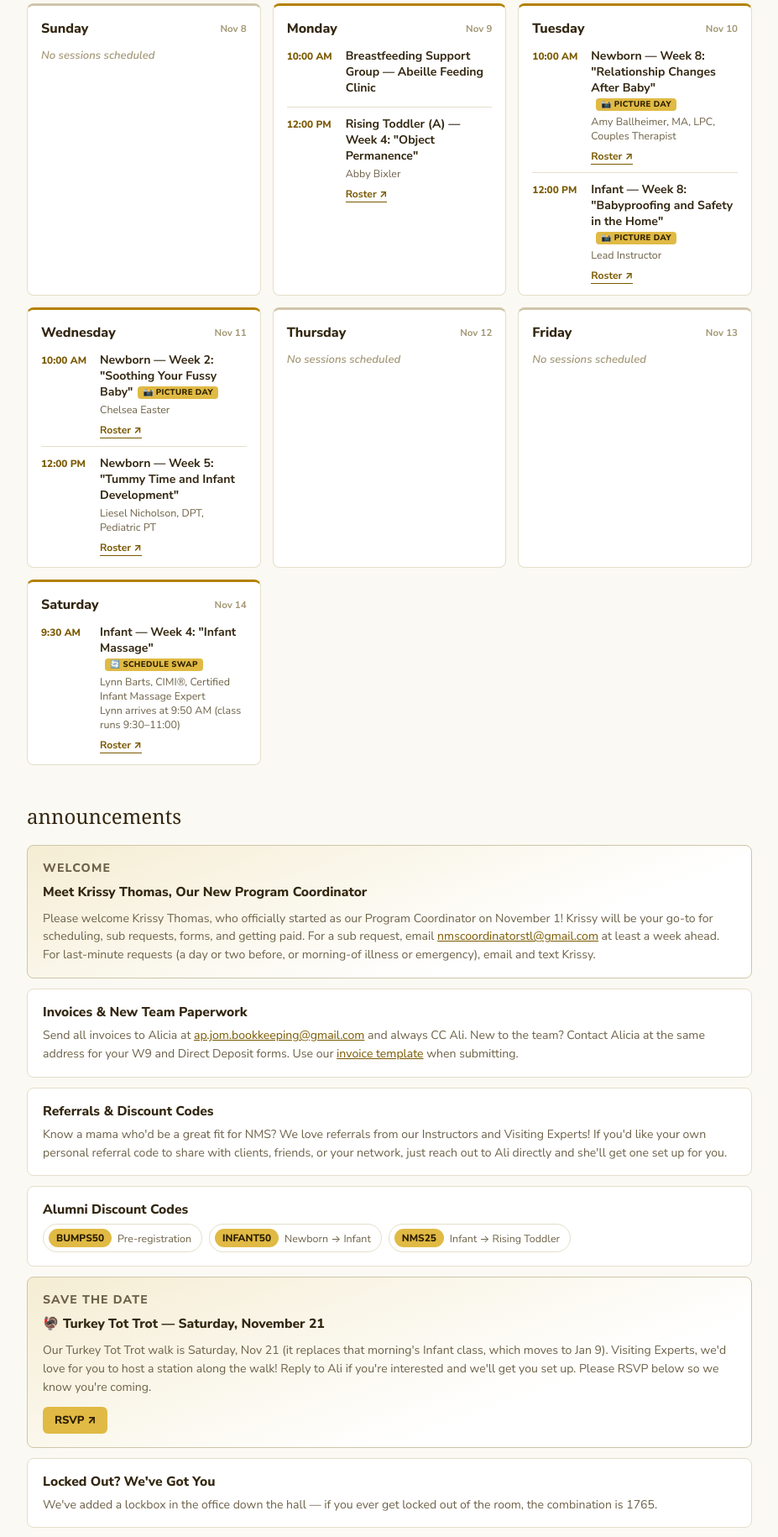
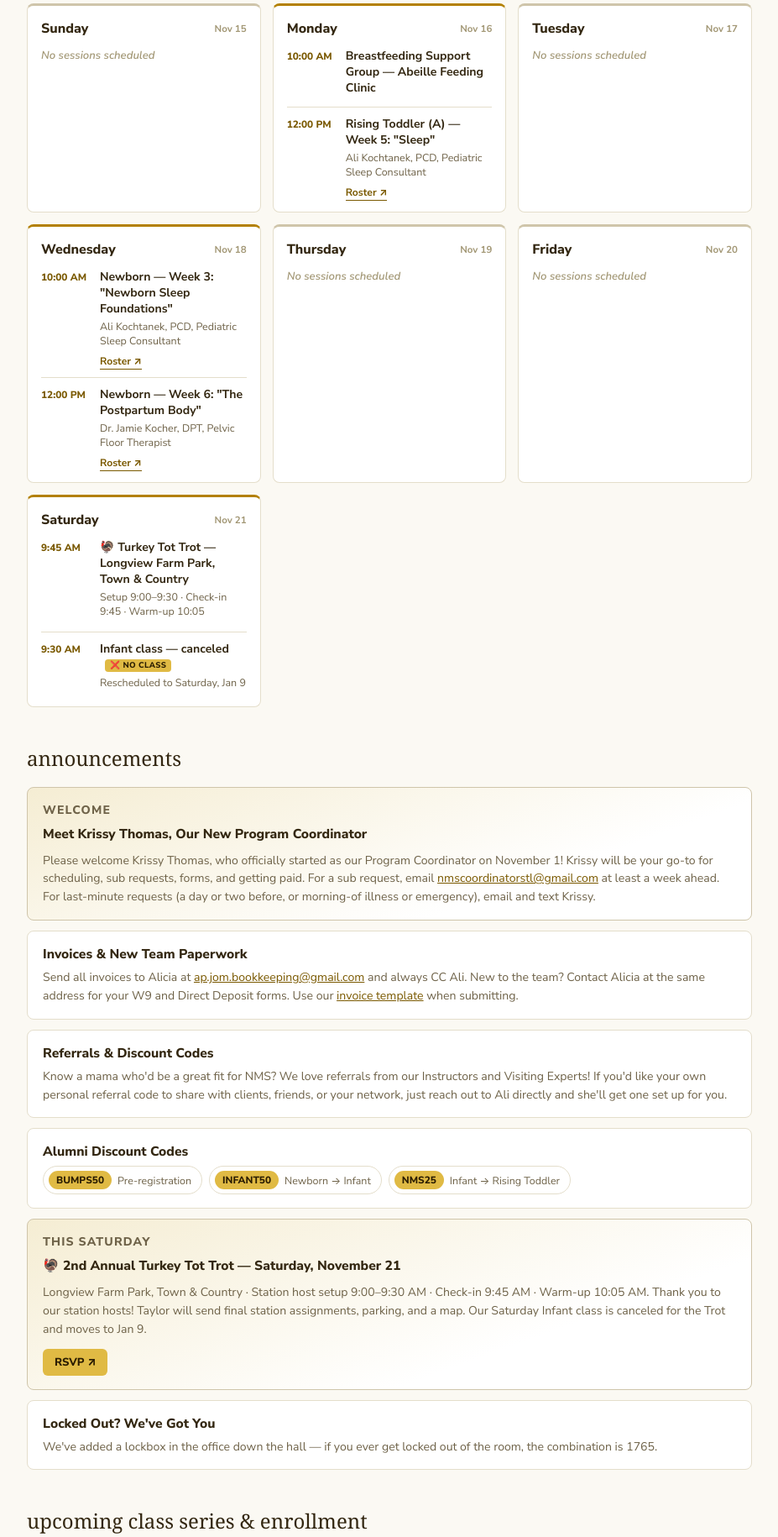
Before and after one commit to alikochtanek-cloud/nms-instructor-week, a plain HTML site: page index.html in a window 1280 px wide. Shown: the part 451-2281 px from the top of the page at 84% size, without its empty margins (176-1103 px from the left). Drawn offline with Linux system fonts and the light colour scheme; a web font is replaced by a local one.

Commit message:
Update index.html

```diff
--- a/index.html
+++ b/index.html
@@ -592,7 +592,7 @@
       <p class="eyebrow">What's Happening at New Mom School</p>
       <h1>instructor &amp; visiting expert hub</h1>
       <div class="masthead-meta">
-        <span class="week-range">Nov 8 – 14, 2026</span>
+        <span class="week-range">Nov 15 – 21, 2026</span>
       </div>
       <p class="confidential-tag">Confidential Information</p>
       <p class="masthead-intro">This page is your weekly hub for everything happening at New Mom School West County — a quick look at what's coming up on the calendar, any special events on the horizon, and announcements for our team. This communication tool is for our Instructors and Visiting Experts only, so please keep the details here between us.</p>
@@ -605,12 +605,12 @@
     <div class="day-grid">
 
       <article class="day-card is-empty">
-        <h3>Sunday <span class="date">Nov 8</span></h3>
+        <h3>Sunday <span class="date">Nov 15</span></h3>
         <p class="empty-note">No sessions scheduled</p>
       </article>
 
       <article class="day-card">
-        <h3>Monday <span class="date">Nov 9</span></h3>
+        <h3>Monday <span class="date">Nov 16</span></h3>
         <ul class="sessions">
           <li class="session">
             <div class="session-time">10:00 AM</div>
@@ -621,52 +621,35 @@
           <li class="session">
             <div class="session-time">12:00 PM</div>
             <div>
-              <p class="session-title">Rising Toddler (A) — Week 4: "Object Permanence"</p>
-              <p class="session-people">Abby Bixler</p>
+              <p class="session-title">Rising Toddler (A) — Week 5: "Sleep"</p>
+              <p class="session-people">Ali Kochtanek, PCD, Pediatric Sleep Consultant</p>
               <a class="roster-link" href="https://docs.google.com/document/d/1MsfonJVExhOC5AtUwTkhv75ggPQFnEQ2oteR2gFVpmE/edit" target="_blank" rel="noopener">Roster ↗</a>
             </div>
           </li>
         </ul>
       </article>
 
+      <article class="day-card is-empty">
+        <h3>Tuesday <span class="date">Nov 17</span></h3>
+        <p class="empty-note">No sessions scheduled</p>
+      </article>
+
       <article class="day-card">
-        <h3>Tuesday <span class="date">Nov 10</span></h3>
+        <h3>Wednesday <span class="date">Nov 18</span></h3>
         <ul class="sessions">
           <li class="session">
             <div class="session-time">10:00 AM</div>
             <div>
-              <p class="session-title">Newborn — Week 8: "Relationship Changes After Baby"<span class="tag-picture">📸 Picture day</span></p>
-              <p class="session-people">Amy Ballheimer, MA, LPC, Couples Therapist</p>
-              <a class="roster-link" href="https://docs.google.com/document/d/1s9Vgvly0yjvIbIqps3F5ewSe3O3a8N8gN07UkKt3RAU/edit" target="_blank" rel="noopener">Roster ↗</a>
-            </div>
-          </li>
-          <li class="session">
-            <div class="session-time">12:00 PM</div>
-            <div>
-              <p class="session-title">Infant — Week 8: "Babyproofing and Safety in the Home"<span class="tag-picture">📸 Picture day</span></p>
-              <p class="session-people">Lead Instructor</p>
-              <a class="roster-link" href="https://docs.google.com/document/d/1yxz_IFjvu9gbMTG9s4VLcjBkiS82QzqDfSO8rPiR3DQ/edit" target="_blank" rel="noopener">Roster ↗</a>
-            </div>
-          </li>
-        </ul>
-      </article>
-
-      <article class="day-card">
-        <h3>Wednesday <span class="date">Nov 11</span></h3>
-        <ul class="sessions">
-          <li class="session">
-            <div class="session-time">10:00 AM</div>
-            <div>
-              <p class="session-title">Newborn — Week 2: "Soothing Your Fussy Baby"<span class="tag-picture">📸 Picture day</span></p>
-              <p class="session-people">Chelsea Easter</p>
+              <p class="session-title">Newborn — Week 3: "Newborn Sleep Foundations"</p>
+              <p class="session-people">Ali Kochtanek, PCD, Pediatric Sleep Consultant</p>
               <a class="roster-link" href="https://docs.google.com/document/d/1J50456ajDkiRGL9xE7dVIYrSPh6YO0nTVKML0i59yWk/edit" target="_blank" rel="noopener">Roster ↗</a>
             </div>
           </li>
           <li class="session">
             <div class="session-time">12:00 PM</div>
             <div>
-              <p class="session-title">Newborn — Week 5: "Tummy Time and Infant Development"</p>
-              <p class="session-people">Liesel Nicholson, DPT, Pediatric PT</p>
+              <p class="session-title">Newborn — Week 6: "The Postpartum Body"</p>
+              <p class="session-people">Dr. Jamie Kocher, DPT, Pelvic Floor Therapist</p>
               <a class="roster-link" href="https://docs.google.com/document/d/1opU205SmJtT_5_AE8bozZpD6ikaJTpTtm88QE3BqkFY/edit" target="_blank" rel="noopener">Roster ↗</a>
             </div>
           </li>
@@ -674,24 +657,30 @@
       </article>
 
       <article class="day-card is-empty">
-        <h3>Thursday <span class="date">Nov 12</span></h3>
+        <h3>Thursday <span class="date">Nov 19</span></h3>
         <p class="empty-note">No sessions scheduled</p>
       </article>
 
       <article class="day-card is-empty">
-        <h3>Friday <span class="date">Nov 13</span></h3>
+        <h3>Friday <span class="date">Nov 20</span></h3>
         <p class="empty-note">No sessions scheduled</p>
       </article>
 
       <article class="day-card">
-        <h3>Saturday <span class="date">Nov 14</span></h3>
+        <h3>Saturday <span class="date">Nov 21</span></h3>
         <ul class="sessions">
+          <li class="session">
+            <div class="session-time">9:45 AM</div>
+            <div>
+              <p class="session-title">🦃 Turkey Tot Trot — Longview Farm Park, Town &amp; Country</p>
+              <p class="session-people">Setup 9:00–9:30 · Check-in 9:45 · Warm-up 10:05</p>
+            </div>
+          </li>
           <li class="session">
             <div class="session-time">9:30 AM</div>
             <div>
-              <p class="session-title">Infant — Week 4: "Infant Massage"<span class="tag-picture">🔄 Schedule swap</span></p>
-              <p class="session-people">Lynn Barts, CIMI®, Certified Infant Massage Expert<br>Lynn arrives at 9:50 AM (class runs 9:30–11:00)</p>
-              <a class="roster-link" href="https://docs.google.com/document/d/1apUSy0x_fGsp7OFm1txvjclXl8I-Yvi7ckMo-pyrnX0/edit" target="_blank" rel="noopener">Roster ↗</a>
+              <p class="session-title">Infant class — <strong>canceled</strong><span class="tag-picture">❌ No class</span></p>
+              <p class="session-people">Rescheduled to Saturday, Jan 9</p>
             </div>
           </li>
         </ul>
@@ -730,9 +719,9 @@
       </article>
 
       <article class="notice notice-highlight">
-        <p class="notice-tag">Save the date</p>
-        <h3>🦃 Turkey Tot Trot — Saturday, November 21</h3>
-        <p>Our Turkey Tot Trot walk is Saturday, Nov 21 (it replaces that morning's Infant class, which moves to Jan 9). Visiting Experts, we'd love for you to host a station along the walk! Reply to Ali if you're interested and we'll get you set up. Please RSVP below so we know you're coming.</p>
+        <p class="notice-tag">This Saturday</p>
+        <h3>🦃 2nd Annual Turkey Tot Trot — Saturday, November 21</h3>
+        <p>Longview Farm Park, Town &amp; Country · Station host setup 9:00–9:30 AM · Check-in 9:45 AM · Warm-up 10:05 AM. Thank you to our station hosts! Taylor will send final station assignments, parking, and a map. Our Saturday Infant class is canceled for the Trot and moves to Jan 9.</p>
         <a class="cta" href="https://www.themomwalkcollective.app/s/N5bPMw" target="_blank" rel="noopener">RSVP ↗</a>
       </article>
 
@@ -762,54 +751,66 @@
       </ul>
     </div>
 
+    <div class="series-group">
+      <p class="series-level">Second Time Mom <span>0–3 mos</span></p>
+      <ul class="series-list">
+        <li><div><span class="series-cohort">Winter 2026/2027 Babies</span><span class="series-meta">Thu 10:00–11:30 AM · Feb 4–Mar 25</span></div><a class="enroll-link" href="https://momence.com/l/QQhEJBAr" target="_blank" rel="noopener">Enroll ↗</a></li>
+      </ul>
+    </div>
+
+    <div class="series-group">
+      <p class="series-level">Rising Toddler <span>6–12 mos</span></p>
+      <ul class="series-list">
+        <li><div><span class="series-cohort">Sunday Rising Toddler</span><span class="series-meta">Sun 10:00–11:15 AM · Jan 10–Feb 28</span></div><a class="enroll-link" href="https://momence.com/l/R5ho7vyQ" target="_blank" rel="noopener">Enroll ↗</a></li>
+        <li><div><span class="series-cohort">Saturday Rising Toddler</span><span class="series-meta">Sat 11:30 AM–12:45 PM · Jan 23–Mar 13 · Stephanie</span></div><a class="enroll-link" href="https://momence.com/l/R5hgJ1Q4" target="_blank" rel="noopener">Join waitlist ↗</a></li>
+      </ul>
+    </div>
+
 </section>
 
   <section aria-labelledby="nextweek-heading">
-    <h2 id="nextweek-heading">next week at a glance <span class="range">Nov 15–21</span></h2>
+    <h2 id="nextweek-heading">next week at a glance <span class="range">Nov 22–28</span></h2>
     <div class="preview-grid">
       <div class="preview-day">
-        <h4>Sunday <span>Nov 15</span></h4>
+        <h4>Sunday <span>Nov 22</span></h4>
         <p class="empty-note">No sessions scheduled</p>
       </div>
       <div class="preview-day">
-        <h4>Monday <span>Nov 16</span></h4>
+        <h4>Monday <span>Nov 23</span></h4>
         <ul>
           <li><span class="t">10:00</span> Breastfeeding Support Group — Abeille Feeding Clinic</li>
-          <li><span class="t">12:00</span> Rising Toddler (A) — Week 5: "Sleep" — Ali Kochtanek, PCD, Pediatric Sleep Consultant</li>
+          <li><span class="t">12:00</span> Rising Toddler (A) — Week 6: "Serve and Return" - How to Encourage Your Rising Toddler’s Language Development — Abby Bixler</li>
         </ul>
       </div>
       <div class="preview-day">
-        <h4>Tuesday <span>Nov 17</span></h4>
+        <h4>Tuesday <span>Nov 24</span></h4>
+        <ul>
+          <li><span class="t">10:00</span> Newborn — Week 1: "Introduction, the Transition to Motherhood" — Lead Instructor <span class="tag-picture">✨ New series begins</span></li>
+          <li><span class="t">12:00</span> Infant — Week 1: "Finding Balance and Discovering Your Identity as a Mom" — Lead Instructor <span class="tag-picture">✨ New series begins</span></li>
+        </ul>
+      </div>
+      <div class="preview-day">
+        <h4>Wednesday <span>Nov 25</span></h4>
         <p class="empty-note">No sessions scheduled</p>
       </div>
       <div class="preview-day">
-        <h4>Wednesday <span>Nov 18</span></h4>
-        <ul>
-          <li><span class="t">10:00</span> Newborn — Week 3: "Newborn Sleep Foundations" — Ali Kochtanek, PCD, Pediatric Sleep Consultant</li>
-          <li><span class="t">12:00</span> Newborn — Week 6: "The Postpartum Body" — Dr. Jamie Kocher, DPT, Pelvic Floor Therapist</li>
-        </ul>
-      </div>
-      <div class="preview-day">
-        <h4>Thursday <span>Nov 19</span></h4>
+        <h4>Thursday <span>Nov 26</span></h4>
         <p class="empty-note">No sessions scheduled</p>
       </div>
       <div class="preview-day">
-        <h4>Friday <span>Nov 20</span></h4>
+        <h4>Friday <span>Nov 27</span></h4>
         <p class="empty-note">No sessions scheduled</p>
       </div>
       <div class="preview-day">
-        <h4>Saturday <span>Nov 21</span></h4>
-        <ul>
-          <li><span class="t">9:30</span> Infant class <strong>canceled</strong> (rescheduled to Sat, Jan 9)</li>
-          <li><span class="t">Trot</span> 🦃 Turkey Tot Trot — see announcements</li>
-        </ul>
+        <h4>Saturday <span>Nov 28</span></h4>
+        <p class="empty-note">No sessions scheduled</p>
       </div>
     </div>
   </section>
 
   <footer class="page-footer">
     <p>New Mom School — West County. For instructors &amp; visiting experts only.</p>
-    <p class="updated">Updated Nov 8, 2026</p>
+    <p class="updated">Updated Nov 16, 2026</p>
   </footer>
 
 </div>
```
